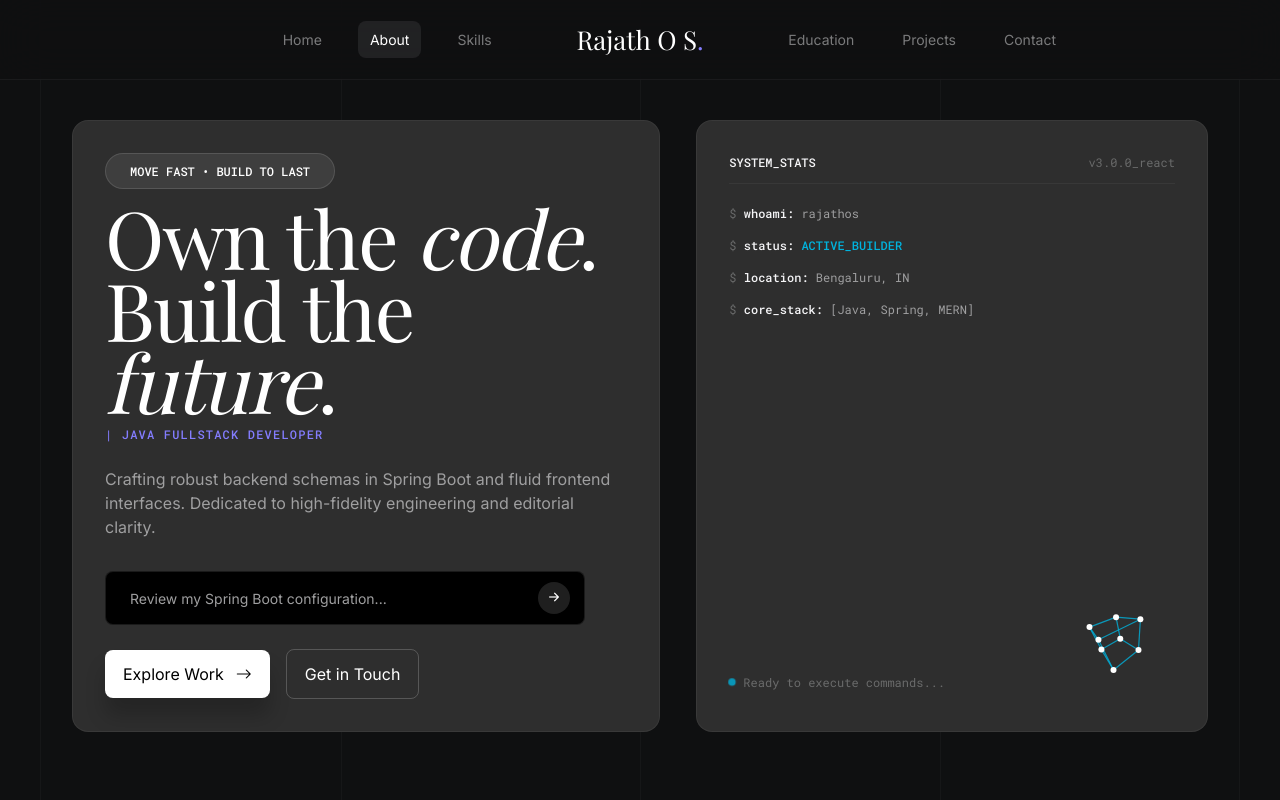
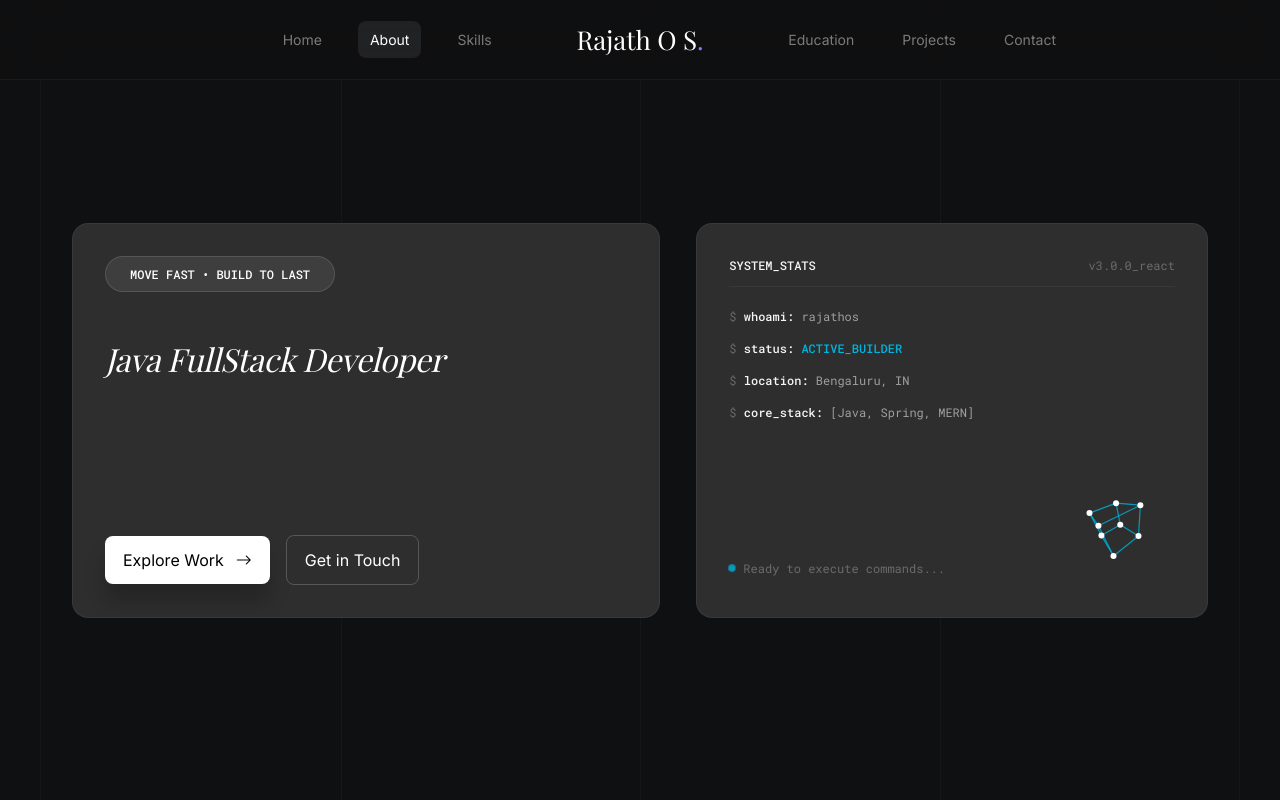
Before and after one commit to rajathos07/Portfolio, a React (Vite) app: page / in a window 1280 px wide. Shown: the top 800 px of the page. Built offline with nearby package versions, Linux system fonts and the light colour scheme; a web font is replaced by a local one.

Commit message:
Refactor: remove Hero description, delete table scope column, define marquee keyframes, and style project titles uniquely

```diff
--- a/src/App.jsx
+++ b/src/App.jsx
@@ -11,7 +11,7 @@ export default function App() {
 
   // Form submit state simulation
   const [formState, setFormState] = useState({ name: '', email: '', subject: '', message: '' });
-  const [formStatus, setFormStatus] = useState('idle'); // idle | loading | success | error
+  const [formStatus, setFormStatus] = useState('idle');
 
   // Project table hover coordinates
   const [hoveredProject, setHoveredProject] = useState(null);
@@ -67,7 +67,6 @@ export default function App() {
     }, 1500);
   };
 
-  // Category classes mapping to solid category colors (Iris, Periwinkle, Orchid, etc.)
   const skillsData = [
     { index: '01', title: 'FRONTEND', tags: ['HTML', 'CSS', 'JS'], bgClass: 'card-color-iris' },
     { index: '02', title: 'BACKEND', tags: ['Spring Core', 'Hibernate', 'JDBC', 'JSP'], bgClass: 'card-color-periwinkle' },
@@ -76,6 +75,7 @@ export default function App() {
     { index: '05', title: 'AI TOOLS', tags: ['ChatGPT', 'GitHub Copilot', 'Claude', 'Groq API'], bgClass: 'card-color-deep-iris' }
   ];
 
+  // Replaced Job Portal with AI Exam Evaluation (Scope set to blank)
   const projectsData = [
     {
       num: '01',
@@ -93,10 +93,10 @@ export default function App() {
     },
     {
       num: '03',
-      title: 'Smart Job Portal',
-      scope: 'Spring Core • Java • Groq API • MySQL',
-      desc: 'Developed a role-based job recruitment engine integrating Groq AI API for automated resume parsing and candidate ranking.',
-      link: 'https://github.com/rajathos07/Job-Portal'
+      title: 'AI Exam Evaluation',
+      scope: 'AI • NLP Core',
+      desc: 'Engineered an automated assessment system utilizing natural language processing to evaluate and score academic exams.',
+      link: 'https://github.com/rajathos07/text_processing'
     }
   ];
 
@@ -159,32 +159,25 @@ export default function App() {
 
       {/* HERO SECTION */}
       <header className="cover-hero-dashboard" id="home-section">
+        {/* Moving atmospheric background wash */}
+        <div className="gradient-atmos-wash"></div>
+
         <div className="container grid-container-2 hero-dashboard-grid">
 
           {/* Left card: Profile details wrapped in 3D perspective hook */}
           <ThreeDCard>
             <div>
-              {/* Promo eyebrow tag (Monad / Origin style) */}
               <div className="promo-eyebrow-badge">MOVE FAST • BUILD TO LAST</div>
 
-              {/* Display Headline with mixed italic tension */}
-              <h1 className="dashboard-name">Own the <i>code</i>. Build the <i>future</i>.</h1>
-              <span className="developer-subheading">| Java FullStack Developer</span>
-
-              <p className="profile-intro-text">
-                Crafting robust backend schemas in Spring Boot and fluid frontend interfaces. Dedicated to high-fidelity engineering and editorial clarity.
-              </p>
-
-              {/* Mockup AI query input field */}
-              <div className="ai-prompt-wrapper">
-                <span className="ai-prompt-text">Review my Spring Boot configuration...</span>
-                <button className="ai-prompt-btn" aria-label="Submit prompt">
-                  <i className="bi bi-arrow-right-short" style={{ fontSize: '20px' }}></i>
-                </button>
+              {/* Clean minimal main mono headline (removed the intro text block completely as requested) */}
+              <div style={{ margin: '36px 0 48px 0' }}>
+                <span className="developer-subheading" style={{ fontSize: '32px', color: 'var(--color-pure)', letterSpacing: '-0.5px', fontFamily: 'var(--font-serif)', fontStyle: 'italic', textTransform: 'none', lineHeight: '1.2' }}>
+                  Java FullStack Developer
+                </span>
               </div>
             </div>
 
-            <div className="dashboard-btn-row" style={{ marginTop: '24px' }}>
+            <div className="dashboard-btn-row">
               <a href="#projects-section" className="btn-primary-blue-pill">
                 Explore Work <i className="bi bi-arrow-right" style={{ marginLeft: '4px' }}></i>
               </a>
@@ -248,7 +241,6 @@ export default function App() {
           <div className="bio-text-col">
             <span className="section-badge-pre">01 / Biography</span>
 
-            {/* Display title with italic tension */}
             <h2 className="section-heading">Simplify the <i>complex</i>.</h2>
 
             <p className="bio-paragraph-intro">Passionate and results-driven Information Science &amp; Engineering student with hands-on experience in full-stack web application development.</p>
@@ -344,7 +336,7 @@ export default function App() {
         </div>
       </section>
 
-      {/* EDUCATION TIMELINE: Silver Inverted Card block (breaking dark rhythm) */}
+      {/* EDUCATION TIMELINE */}
       <section className="section-layout" id="education-section">
         <div className="container">
 
@@ -354,7 +346,6 @@ export default function App() {
             <p className="section-tagline-center">Chronological overview of my training background and internships.</p>
           </div>
 
-          {/* Silver Inverted Card Container (light surface, black text inside) */}
           <div className="silver-inverted-container-card">
             <div className="resume-split-grid">
 
@@ -400,21 +391,6 @@ export default function App() {
                   <span className="company-sub">GM Institute of Technology, Davangere</span>
                   <p className="resume-description">Focused on Core Computer Science studies, including OOP, Database Management Systems, Data Structures &amp; Algorithms, and computer networking. Maintaining a consistent CGPA of 8.9.</p>
                 </motion.div>
-
-                <motion.div
-                  className="resume-card-item"
-                  initial={{ opacity: 0, y: 20 }}
-                  whileInView={{ opacity: 1, y: 0 }}
-                  viewport={{ once: true }}
-                  transition={{ duration: 0.5, delay: 0.2 }}
-                >
-                  <div className="resume-header">
-                    <h4>Pre-University Course (2nd PUC)</h4>
-                    <span className="date-badge">2020 — 2022</span>
-                  </div>
-                  <span className="company-sub">Mandaara PU College, Davangere</span>
-                  <p className="resume-description">Completed secondary education specializing in Physics, Chemistry, Mathematics, and Computer Science. Graduated with a score of 87%.</p>
-                </motion.div>
               </div>
 
             </div>
@@ -443,10 +419,10 @@ export default function App() {
             </div>
 
             <div className="directory-table">
+              {/* Removed Scope Column from layout as requested */}
               <div className="directory-row header-row">
                 <div className="dir-col col-num">No.</div>
                 <div className="dir-col col-title">Project Title</div>
-                <div className="dir-col col-scope">Scope</div>
                 <div className="dir-col col-year">Year</div>
               </div>
 
@@ -459,8 +435,12 @@ export default function App() {
                   onClick={() => window.open(project.link, '_blank')}
                 >
                   <div className="dir-col col-num">{project.num}</div>
-                  <div className="dir-col col-title">{project.title}</div>
-                  <div className="dir-col col-scope">{project.scope}</div>
+
+                  {/* Style project titles uniquely in Lyon Display Georgia with custom weight */}
+                  <div className="dir-col col-title" style={{ fontFamily: 'var(--font-serif)', fontSize: '22px', fontWeight: 300, color: 'var(--color-cloud)' }}>
+                    {project.title}
+                  </div>
+
                   <div className="dir-col col-year">2026</div>
                 </div>
               ))}
@@ -494,7 +474,10 @@ export default function App() {
                 position: 'absolute',
                 pointerEvents: 'none',
                 zIndex: 9,
-                transform: 'translate(40px, -50%)'
+                transform: 'translate(40px, -50%)',
+                // Styled uniquely with cyan highlight and glowing shadow if AI Exam Evaluation is hovered
+                borderColor: hoveredProject?.title === 'AI Exam Evaluation' ? 'var(--color-cyan-signal)' : 'rgba(255, 255, 255, 0.05)',
+                boxShadow: hoveredProject?.title === 'AI Exam Evaluation' ? 'rgba(0, 179, 221, 0.2) 0px 0px 24px 0px' : 'var(--shadow-lg)'
               }}
               animate={{
                 opacity: hoveredProject ? 1 : 0,
@@ -505,9 +488,12 @@ export default function App() {
               transition={{ duration: 0.2 }}
             >
               <h3>{hoveredProject?.title || 'Project'}</h3>
-              <p style={{ fontWeight: '700', fontSize: '11px', color: 'var(--color-iris-gleam)' }}>
+
+              {/* Technology details shown elegantly inside the popover card instead of table */}
+              <p style={{ fontWeight: '700', fontSize: '11px', color: hoveredProject?.title === 'AI Exam Evaluation' ? 'var(--color-cyan-signal)' : 'var(--color-iris-gleam)', textTransform: 'uppercase', fontFamily: 'var(--font-mono)' }}>
                 {hoveredProject?.scope}
               </p>
+
               <p style={{ marginTop: '8px', opacity: 0.85 }}>
                 {hoveredProject?.desc}
               </p>
@@ -525,7 +511,6 @@ export default function App() {
           <div className="contact-text-col">
             <span className="section-badge-pre">04 / Connect</span>
 
-            {/* Display title with italic tension */}
             <h2 className="section-heading">Simplify your <i>advisory</i>.</h2>
             <p className="contact-sub">Feel free to reach out for internship inquiries, project collaborations, or developer networking.</p>
 
--- a/src/index.css
+++ b/src/index.css
@@ -922,6 +922,11 @@ ul {
   animation: marquee-scroll 28s linear infinite;
 }
 
+@keyframes marquee-scroll {
+  0% { transform: translate3d(0, 0, 0); }
+  100% { transform: translate3d(-100%, 0, 0); }
+}
+
 .marquee-ticker-inner span {
   font-family: var(--font-mono);
   font-size: var(--text-mono-label);
@@ -1074,9 +1079,11 @@ ul {
 /* Directory grid lines formatting */
 .directory-row {
   display: grid;
-  grid-template-columns: 80px 220px 1fr 120px;
-  padding: 20px 16px;
+  /* Updated columns: removed scope column */
+  grid-template-columns: 80px 1fr 120px;
+  padding: 24px 16px;
   border-bottom: 1px solid rgba(255, 255, 255, 0.03);
+  border-left: 2px solid transparent; /* Slide edge indicator */
   align-items: center;
   transition: var(--transition-fast);
   position: relative;
@@ -1101,7 +1108,9 @@ ul {
 
 .body-row:hover {
   color: var(--color-pure);
-  background-color: rgba(132, 125, 255, 0.03); /* Iris gleam alpha */
+  background-color: rgba(132, 125, 255, 0.02); /* Iris gleam alpha */
+  border-left: 2px solid var(--color-iris-gleam);
+  padding-left: 24px; /* Slide animation */
 }
 
 /* Hover dim siblings effect */
@@ -1490,3 +1499,40 @@ ul {
     padding: var(--spacing-24);
   }
 }
+
+/*--------------------------------------------------------------
+# Origin Financial Atmospheric Drifting Gradient Wash
+--------------------------------------------------------------*/
+@keyframes float-wash {
+  0% { transform: translate(0, 0) scale(1); }
+  33% { transform: translate(60px, -40px) scale(1.15); }
+  66% { transform: translate(-40px, 30px) scale(0.9); }
+  100% { transform: translate(0, 0) scale(1); }
+}
+
+.gradient-atmos-wash {
+  position: absolute;
+  width: 500px;
+  height: 500px;
+  border-radius: 50%;
+  background: radial-gradient(circle, var(--color-coral) 0%, var(--color-sky-blue) 50%, var(--color-gold) 100%);
+  filter: blur(120px);
+  opacity: 0.08;
+  z-index: 1;
+  pointer-events: none;
+  top: 15%;
+  left: 20%;
+  animation: float-wash 20s infinite ease-in-out;
+}
+
+/* Unique Tag style for spotlight project */
+.unique-project-tag {
+  background-color: rgba(0, 179, 221, 0.12);
+  color: var(--color-cyan-signal);
+  border: 1px solid rgba(0, 179, 221, 0.25);
+  border-radius: var(--radius-pillbuttons);
+  padding: 4px 12px;
+  font-family: var(--font-mono);
+  font-size: var(--text-mono-label);
+  text-transform: uppercase;
+}
```
